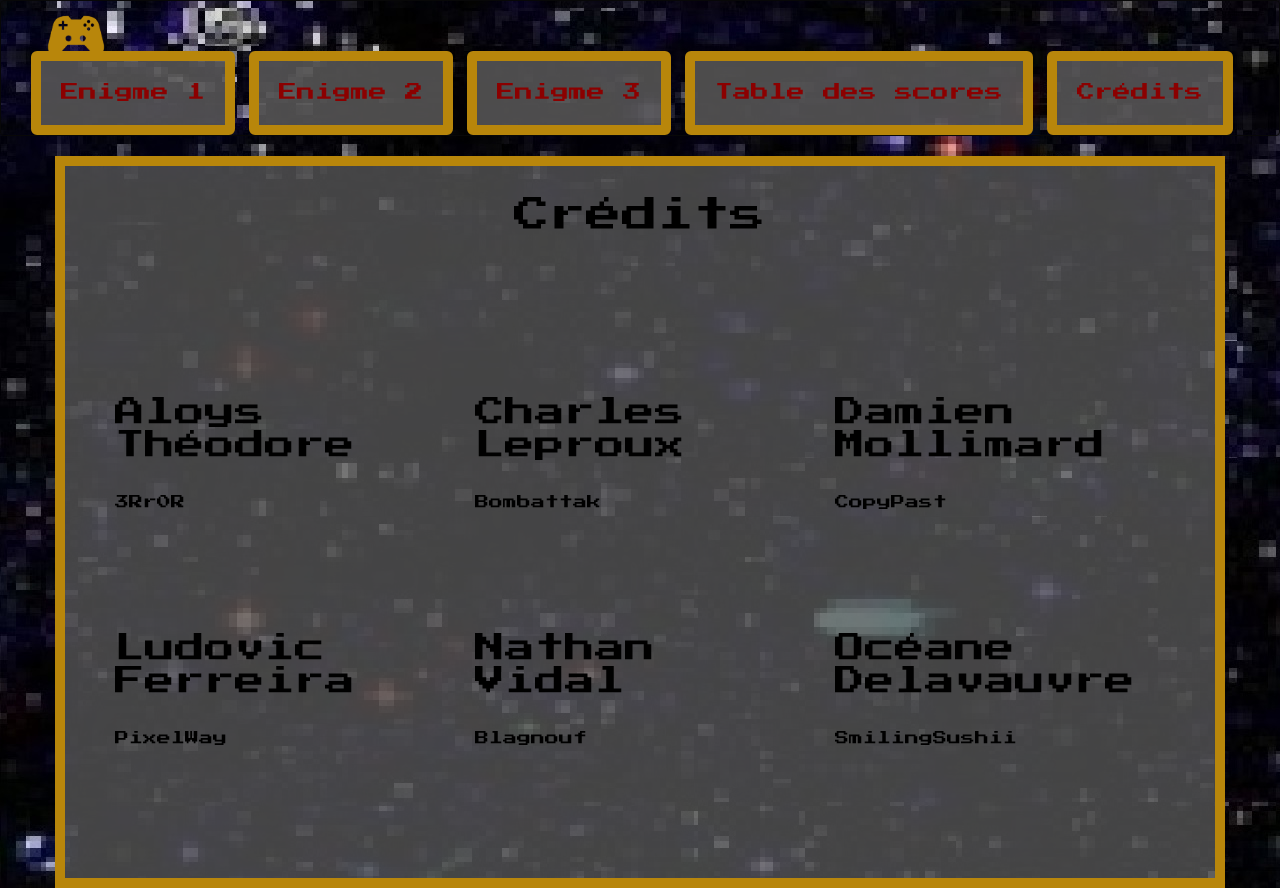
After one commit to Leprouxcharles/Projet_fil_rouge, a PHP site: page /credits.php in a window 1280 px wide. The commit adds this page. Run offline with PHP 8.4, Linux system fonts and the light colour scheme.

Commit message:
Oceane v4
Il ne manque qu'à mettre:
- les liens direct quand on fini une énigme
- les champions (page champions + page crédits)

```diff
--- a/_Projet fil rouge/accueil.php
+++ b/_Projet fil rouge/accueil.php
@@ -37,6 +37,9 @@
 								<a href="scores.php" title="Table des scores">
 									<button  type="button" class="btn btn-primary btn-lg"><li>Table des scores </li></button>
 								</a>
+									<a href="credits.php" title="Crédits">
+										<button  type="button" class="btn btn-primary btn-lg"><li>Crédits </li></button>
+									</a>
 							</ul>
 						</div>
 					</div>
@@ -68,6 +71,9 @@
                                     </div>
 <!--si l'identification est correcte--> <a href="champion.php"><button type="submit" class="btn btn-default">Envoyer</button><br><br>
                                         <a href="inscription.php" title="inscription" id="inscription">Tu n'as pas de compte?</a>
+                                    <div class="espace">
+                                    </div>
+
 
 	</center></div>
 
--- a/_Projet fil rouge/bootstrap/css/projet.css
+++ b/_Projet fil rouge/bootstrap/css/projet.css
@@ -11,7 +11,9 @@ h1{
 	padding-bottom: 30px;
 }
 
+h2{
 
+}
 
 /*-----------------------------------navbar----------------------------------------*/
 .navbar { /*enlever la bande noire de la navbar*/
--- a/_Projet fil rouge/champion.php
+++ b/_Projet fil rouge/champion.php
@@ -37,6 +37,9 @@
 								<a href="scores.php" title="Table des scores">
 									<button  type="button" class="btn btn-primary btn-lg"><li>Table des scores </li></button>
 								</a>
+									<a href="credits.php" title="Crédits">
+										<button  type="button" class="btn btn-primary btn-lg"><li>Crédits </li></button>
+									</a>
 							</ul>
 						</div>
 					</div>
--- /dev/null
+++ b/_Projet fil rouge/credits.php
@@ -0,0 +1,189 @@
+<html>
+	<head>
+		<meta charset='utf-8'>
+		<link rel= "stylesheet" type="text/css" href="index.css">
+		<link rel="stylesheet" href="./bootstrap/css/bootstrap.min.css"/>
+		<link rel="stylesheet" href="./bootstrap/css/main.css"/>
+		<link rel="stylesheet" href="./bootstrap/css/projet.css"/>
+		<link href="https://fonts.googleapis.com/css?family=Press+Start+2P" rel="stylesheet">
+		<script type="application/javascript" src="./bootstrap/js/jquery-2.1.1.min.js"></script>
+		<script type="application/javascript" src="./bootstrap/js/bootstrap.min.js"></script>
+		<meta name="viewport" content="width=device-width, initial-scale=1">
+		<title>Crédits</title>
+		<style>
+		</style>
+	</head>
+	<body>
+		<nav class="navbar navbar-inverse">
+			<div class="container-fluid">
+				<!--________________________container menu______________________________-->
+				<div class="row">
+					<div class="col-md-12">
+						<div class="navbar-header">
+							<button class="navbar-toggle collapsed" type="button" data-toggle="collapse" data-target="#menu" title="Accueil"><img src="images/boutonmenu.png" height="35px"><!--bouton reflexive--></button>
+							<a class="navbar-brand" href="accueil.php"><img class="logohome" src="./images/logohome1.png" title="Accueil" height="70px"></a>
+						</div>
+						<div class="collapse navbar-collapse" id="menu">
+							<ul class="nav navbar-nav">
+								<a href="enigme1.php" title="Enigme 1">
+									<button  type="button" class="btn btn-primary btn-lg"><li>Enigme 1</li></button>
+								</a>
+								<a href="enigme2.php" title="Enigme 2">
+									<button  type="button" class="btn btn-primary btn-lg"><li>Enigme 2</li></button>
+								</a>
+								<a href="enigme3.php" title="Enigme 3">
+									<button  type="button" class="btn btn-primary btn-lg"><li>Enigme 3</li></button>
+								</a>
+								<a href="scores.php" title="Table des scores">
+									<button  type="button" class="btn btn-primary btn-lg"><li>Table des scores </li></button>
+								</a>
+									<a href="credits.php" title="Crédits">
+									<button  type="button" class="btn btn-primary btn-lg"><li>Crédits </li></button>
+									</a>
+							</ul>
+						</div>
+					</div>
+				</div>
+			</div>
+
+	</nav>
+
+	<!--________________________page______________________________-->
+
+
+	<div class="container">
+		<div class="row">
+			<div class="col-md-12 zone"><center>
+				<h1 id="color">Crédits</h1></center>
+			</div>
+		</div>
+				<div class="espace">
+                </div>
+
+
+				<div class="row">
+					<div class="col-md-4">
+						<h2 id="aloys">Aloys Théodore</h2><br>
+						3Rr0R<br>
+
+						<div class="espace">
+                        </div>
+
+					</div>
+
+						<div class="col-md-4">
+							<h2 id="charles">Charles Leproux</h2><br>
+							Bombattak<br>
+
+							<div class="espace">
+                            </div>
+
+						</div>
+
+							<div class="col-md-4">
+								<h2 id="damien">Damien Mollimard</h2><br>
+								CopyPast<br>
+								<div class="espace">
+                                </div>
+
+							</div>
+
+				</div>
+
+								<div class="row">
+									<div class="col-md-4">
+										<h2 id="ludovic">Ludovic Ferreira</h2><br>
+										PixelWay<br>
+										<div class="espace">
+                                    	</div>
+
+									</div>
+
+										<div class="col-md-4">
+											<h2 id="nathan">Nathan Vidal</h2><br>
+											Blagnouf<br>
+
+											<div class="espace">
+                                    		</div>
+
+										</div>
+
+											<div class="col-md-4">
+												<h2 id="oceane">Océane Delavauvre</h2><br>
+												SmilingSushii<br>
+												<div class="espace">
+                                    			</div>
+
+											</div>
+
+								</div>
+
+
+
+
+			<script type="text/javascript">
+        			$("#color").mouseover(function(){
+                	$("#color").css({"color":"#8B0000"});
+                });
+
+                	$("#color").mouseout(function(){
+                	$("#color").css({"color":"black"});
+            	});
+            /*changement couleur nom*/
+
+            /*aloys*/
+                	$("#aloys").mouseover(function(){
+                	$("#aloys").css({"color":"blue"});
+                });
+
+                	$("#aloys").mouseout(function(){
+                	$("#aloys").css({"color":"black"});
+            	});
+            /*charles*/
+
+	                	$("#charles").mouseover(function(){
+	                	$("#charles").css({"color":"yellow"});
+	                });
+
+	                	$("#charles").mouseout(function(){
+	                	$("#charles").css({"color":"black"});
+	            	});
+            /*damien*/
+		                	$("#damien").mouseover(function(){
+		                	$("#damien").css({"color":"green"});
+		                });
+
+		                	$("#damien").mouseout(function(){
+		                	$("#damien").css({"color":"black"});
+		            	});
+            /*ludovic*/
+			                	$("#ludovic").mouseover(function(){
+			                	$("#ludovic").css({"color":"white"});
+			                });
+
+			                	$("#ludovic").mouseout(function(){
+			                	$("#ludovic").css({"color":"black"});
+			            	});
+            /*nathan*/
+				                	$("#nathan").mouseover(function(){
+				                	$("#nathan").css({"color":"red"});
+				                });
+
+				                	$("#nathan").mouseout(function(){
+				                	$("#nathan").css({"color":"black"});
+				            	});
+            /*oceane*/
+					                	$("#oceane").mouseover(function(){
+					                	$("#oceane").css({"color":"#F39"});
+					                });
+
+					                	$("#oceane").mouseout(function(){
+					                	$("#oceane").css({"color":"black"});
+					            	});
+
+
+        </script>
+
+
+</body>
+</html>
--- a/_Projet fil rouge/enigme1.php
+++ b/_Projet fil rouge/enigme1.php
@@ -37,6 +37,9 @@
 								<a href="scores.php" title="Table des scores">
 									<button  type="button" class="btn btn-primary btn-lg"><li>Table des scores </li></button>
 								</a>
+									<a href="credits.php" title="Crédits">
+										<button  type="button" class="btn btn-primary btn-lg"><li>Crédits </li></button>
+									</a>
 							</ul>
 						</div>
 					</div>
--- a/_Projet fil rouge/enigme2.php
+++ b/_Projet fil rouge/enigme2.php
@@ -37,6 +37,9 @@
 								<a href="scores.php" title="Table des scores">
 									<button  type="button" class="btn btn-primary btn-lg"><li>Table des scores </li></button>
 								</a>
+									<a href="credits.php" title="Crédits">
+										<button  type="button" class="btn btn-primary btn-lg"><li>Crédits </li></button>
+									</a>
 							</ul>
 						</div>
 					</div>
--- a/_Projet fil rouge/enigme3.php
+++ b/_Projet fil rouge/enigme3.php
@@ -37,6 +37,9 @@
 								<a href="scores.php" title="Table des scores">
 									<button  type="button" class="btn btn-primary btn-lg"><li>Table des scores </li></button>
 								</a>
+									<a href="credits.php" title="Crédits">
+										<button  type="button" class="btn btn-primary btn-lg"><li>Crédits </li></button>
+									</a>
 							</ul>
 						</div>
 					</div>
@@ -53,7 +56,7 @@
 			<div class="col-md-12 zone"><center>
 				<h1 id="color">Enigme 3</h1>
 
-
+                  		<!--accède directement à la page crédit quand le niveau est fini-->
 
 	</center></div>
 
--- a/_Projet fil rouge/histoire.php
+++ b/_Projet fil rouge/histoire.php
@@ -37,6 +37,9 @@
 								<a href="scores.php" title="Table des scores">
 									<button  type="button" class="btn btn-primary btn-lg"><li>Table des scores </li></button>
 								</a>
+									<a href="credits.php" title="Crédits">
+										<button  type="button" class="btn btn-primary btn-lg"><li>Crédits </li></button>
+									</a>
 							</ul>
 						</div>
 					</div>
--- a/_Projet fil rouge/inscription.php
+++ b/_Projet fil rouge/inscription.php
@@ -37,6 +37,9 @@
 								<a href="scores.php" title="Table des scores">
 									<button  type="button" class="btn btn-primary btn-lg"><li>Table des scores </li></button>
 								</a>
+									<a href="credits.php" title="Crédits">
+										<button  type="button" class="btn btn-primary btn-lg"><li>Crédits </li></button>
+									</a>
 							</ul>
 						</div>
 					</div>
--- a/_Projet fil rouge/scores.php
+++ b/_Projet fil rouge/scores.php
@@ -37,6 +37,9 @@
 								<a href="scores.php" title="Table des scores">
 									<button  type="button" class="btn btn-primary btn-lg"><li>Table des scores </li></button>
 								</a>
+									<a href="credits.php" title="Crédits">
+										<button  type="button" class="btn btn-primary btn-lg"><li>Crédits </li></button>
+									</a>
 							</ul>
 						</div>
 					</div>
```
Also changed, not shown: _Projet fil rouge/images/images.jpg (added), _Projet fil rouge/images/logo_ecole_cgi.jpg (added), 3 other files.
